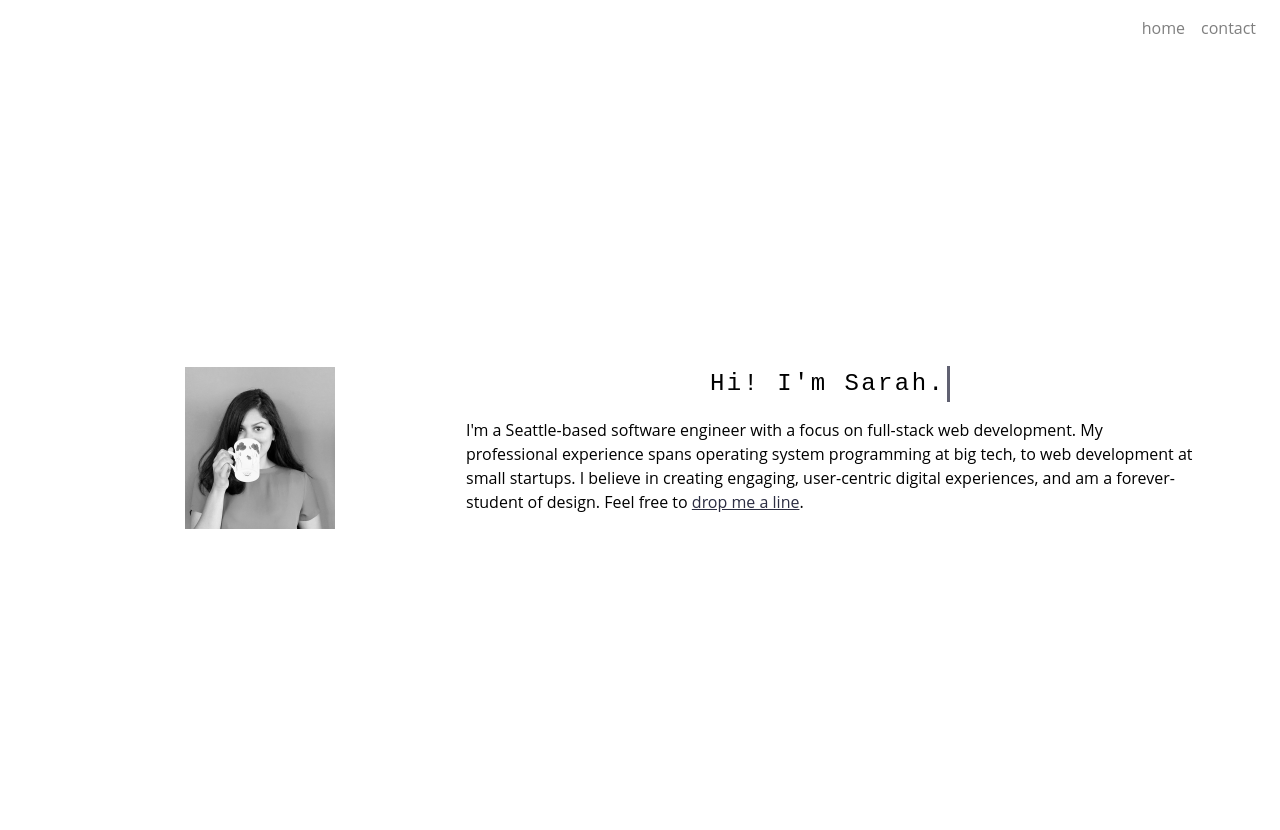
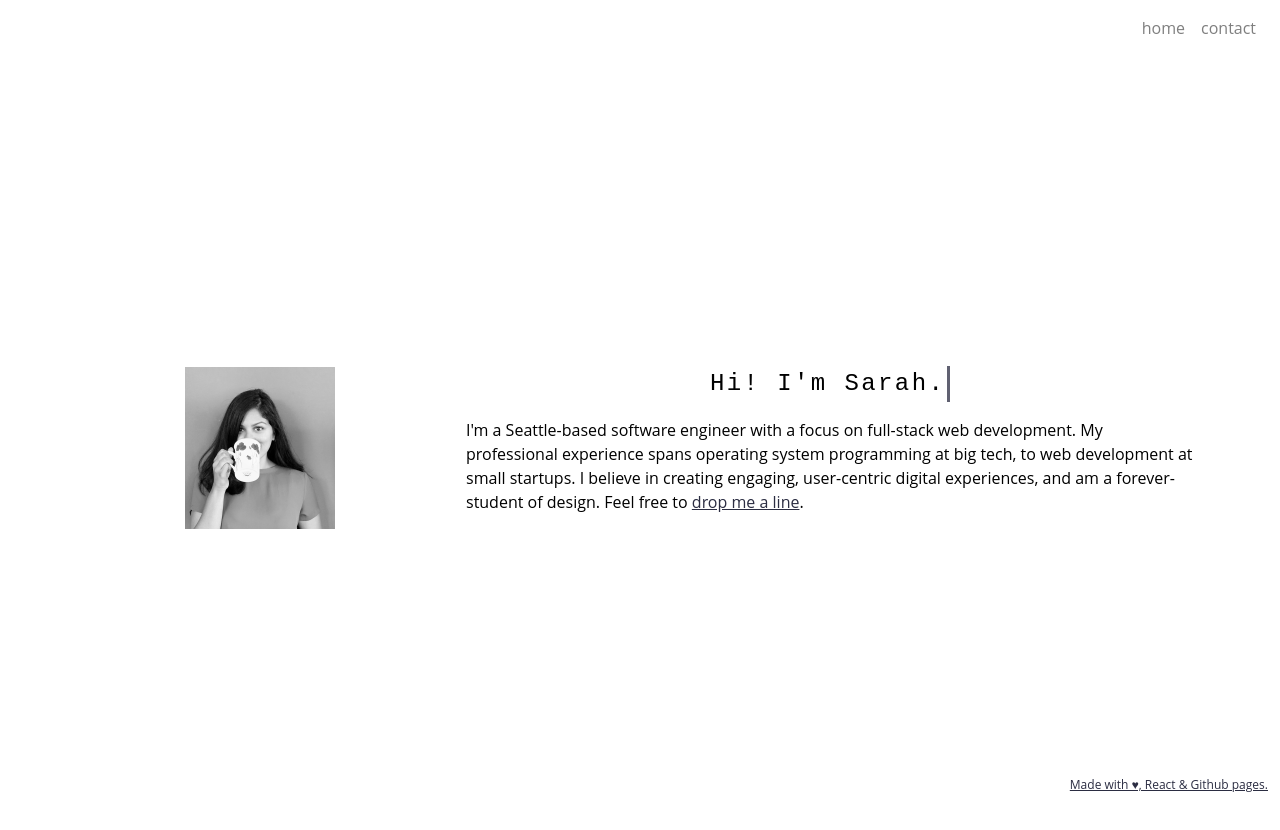
Before and after one commit to codebysarah/codebysarah.github.io, a React (Create React App) app: page / in a window 1280 px wide. Shown: the top 830 px of the page. Built offline with nearby package versions, Linux system fonts and the light colour scheme; what webfontloader would draw is missing.

Commit message:
Add footer, adjust links styling

```diff
--- a/src/App.js
+++ b/src/App.js
@@ -1,6 +1,7 @@
 import React from 'react';
 //import profile from './assets/profile.png';
 import Main from './components/Main';
+import Footer from './components/Footer';
 import './styles/App.css';
 import { Navbar, Nav, Container} from 'react-bootstrap';
 
@@ -18,6 +19,7 @@ function App() {
       </Navbar>
       <Container className="App">
         <Main></Main>
+        <Footer></Footer>
       </Container>
     </div>
   );
--- /dev/null
+++ b/src/components/Footer.js
@@ -0,0 +1,16 @@
+import React from 'react';
+import '../styles/footer.css';
+
+function Footer() {
+  return (
+    <div className="footer">
+      <a className="links"
+        target="_blank"
+        rel="noopener noreferrer"
+        href="https://github.com/codebysarah/codebysarah.github.io/tree/source">
+        Made with &hearts;, React &  Github pages.</a>
+    </div>
+  );
+}
+
+export default Footer;
--- a/src/styles/App.css
+++ b/src/styles/App.css
@@ -14,3 +14,8 @@
   color: #2B2D42;
   text-decoration: underline;
 }
+
+.links:hover {
+  color: #2B2D42;
+  cursor: pointer;
+}
--- /dev/null
+++ b/src/styles/footer.css
@@ -0,0 +1,10 @@
+/* Footer styles */
+
+.footer {
+    position: fixed;
+    bottom: 0;
+    width: 100%;
+    text-align: right;
+    padding: .5em 1em;
+    font-size: .75em;
+}
```
